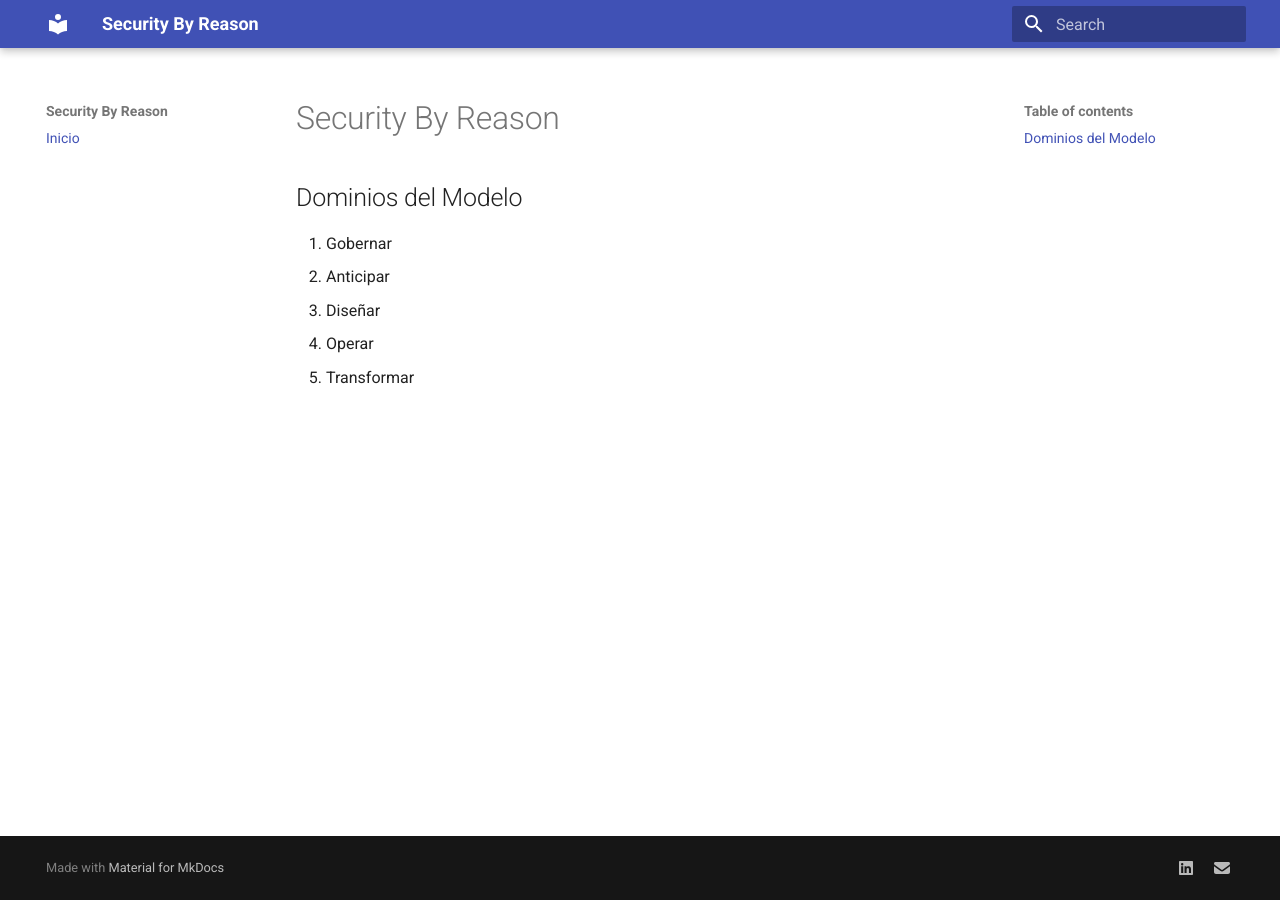
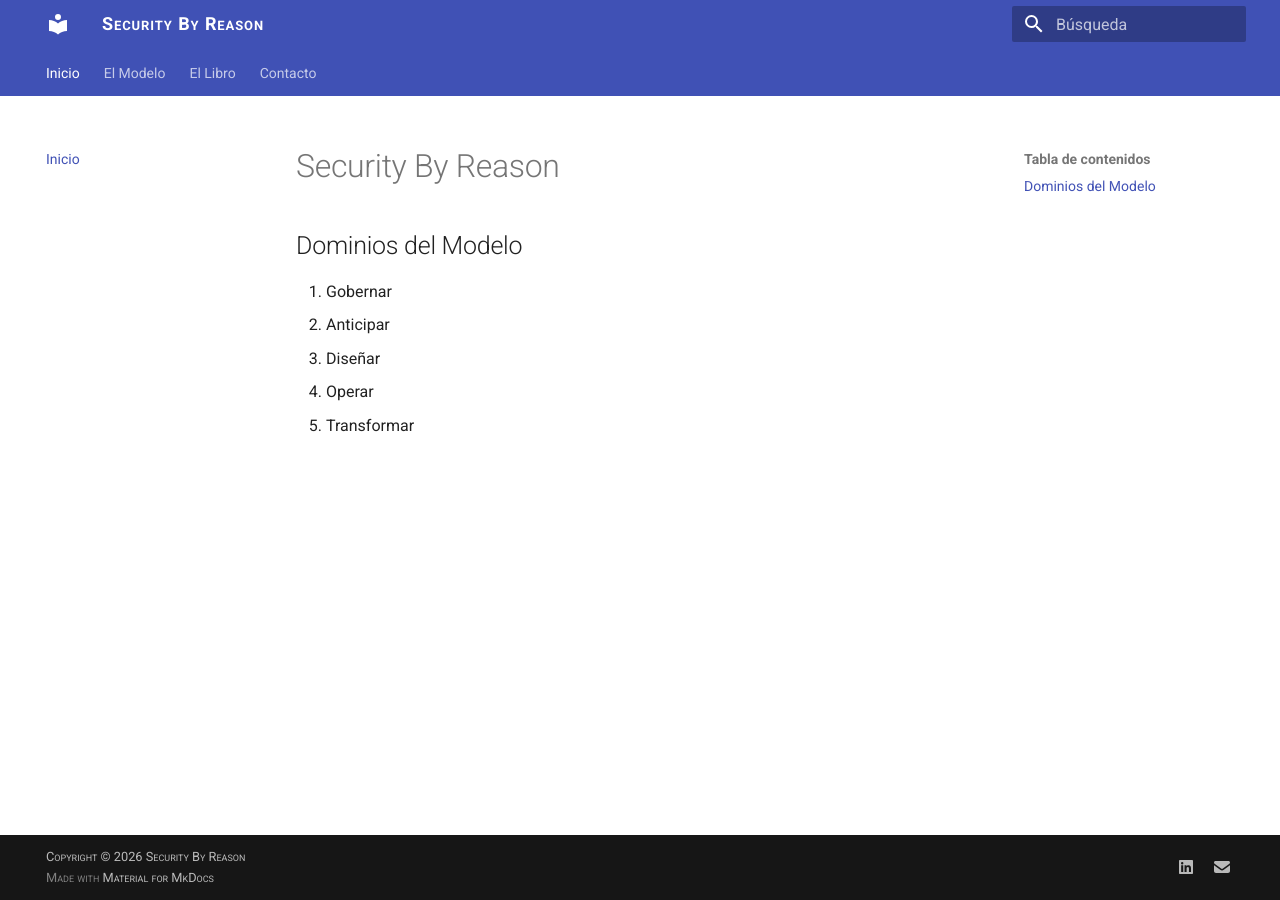
Before and after one commit to danielsasia/sbr-site, an MkDocs documentation site: the page built from docs/index.md, in a window 1280 px wide. Built offline with MkDocs 1.6.1 and Material for MkDocs 9.7.7, drawn with Linux system fonts in a browser that asks for light colours.

Commit message:
Update mkdocs.yml

```diff
--- a/mkdocs.yml
+++ b/mkdocs.yml
@@ -1,16 +1,47 @@
 site_name: Security By Reason
+site_url: https://securitybyreason.org
+site_author: Daniel Sasia
+site_description: Consultoría en Seguridad de la Información y Gestión de Riesgos.
+
 theme:
   name: material
+  language: es
+  features:
+    - navigation.tabs
+    - navigation.sections
+    - navigation.footer
+    - content.code.copy
+  palette:
+    primary: indigo
+    accent: indigo
 
+# Tu marca en el pie de página
+copyright: 'Copyright &copy; 2026 Security By Reason'
+
+# Estructura del sitio basada en tu modelo
 nav:
   - Inicio: index.md
+  - El Modelo:
+      - Introducción: modelo/intro.md
+      - Parte II - Implementación:
+          - Estrategia: modelo/parte2-estrategia.md
+          - Ejecución: modelo/parte2-ejecucion.md
+      - Parte III - Gestión y Mejora:
+          - Monitoreo: modelo/parte3-monitoreo.md
+          - Optimización: modelo/parte3-optimizacion.md
+  - El Libro: libro.md
+  - Contacto: contacto.md
+
+# Carga del estilo para las fuentes versalitas
+extra_css:
+  - stylesheets/extra.css
+
+# Vital para que funcione el /.well-known/security.txt
+include_dot_files: true
 
 extra:
   social:
     - icon: fontawesome/brands/linkedin
-      link: https://www.linkedin.com/in/tu-perfil
+      link: https://www.linkedin.com/in/tu-perfil # Cambiá esto por tu link real
     - icon: fontawesome/solid/envelope
       link: mailto:info@securitybyreason.org
-
-# ESTA LÍNEA ES LA ÚNICA QUE VALE PARA EL PUNTO
-include_dot_files: true
```
